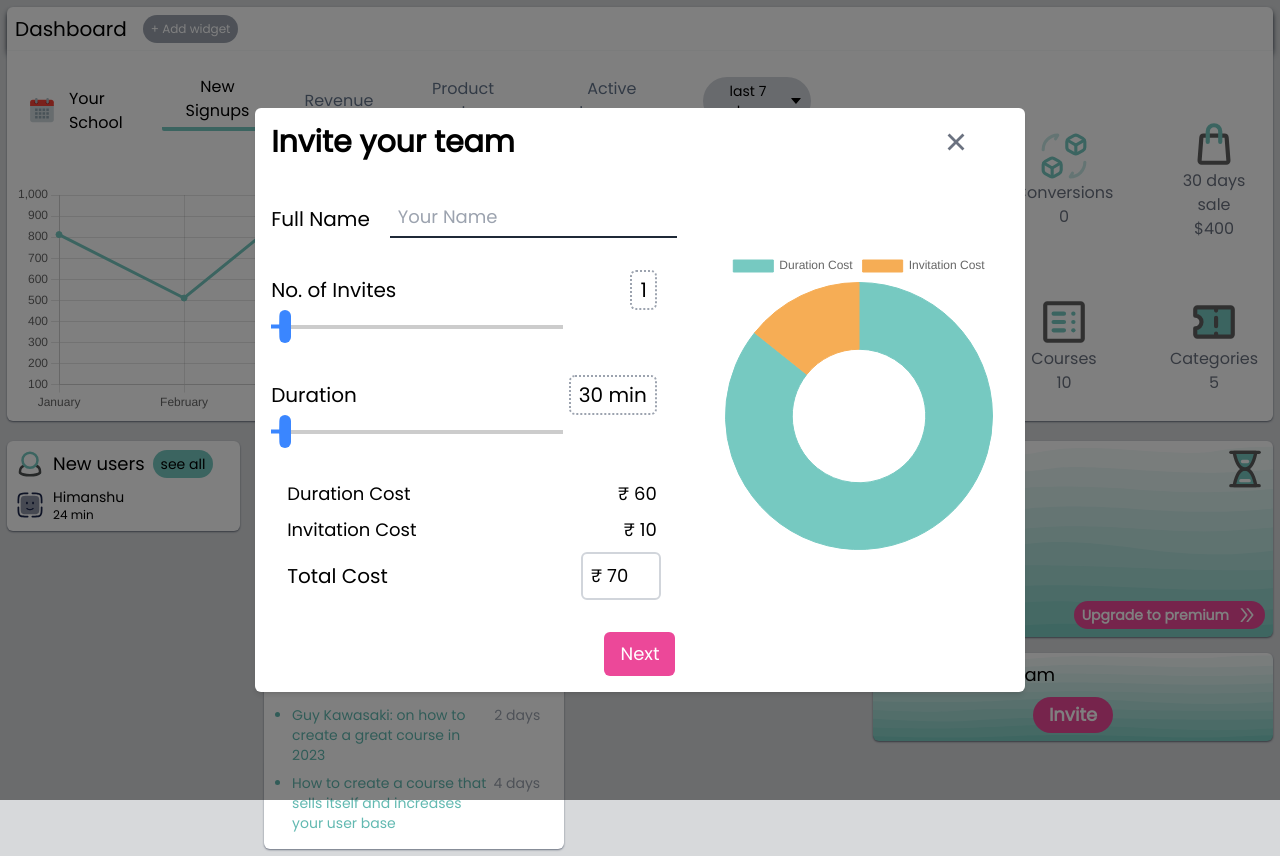
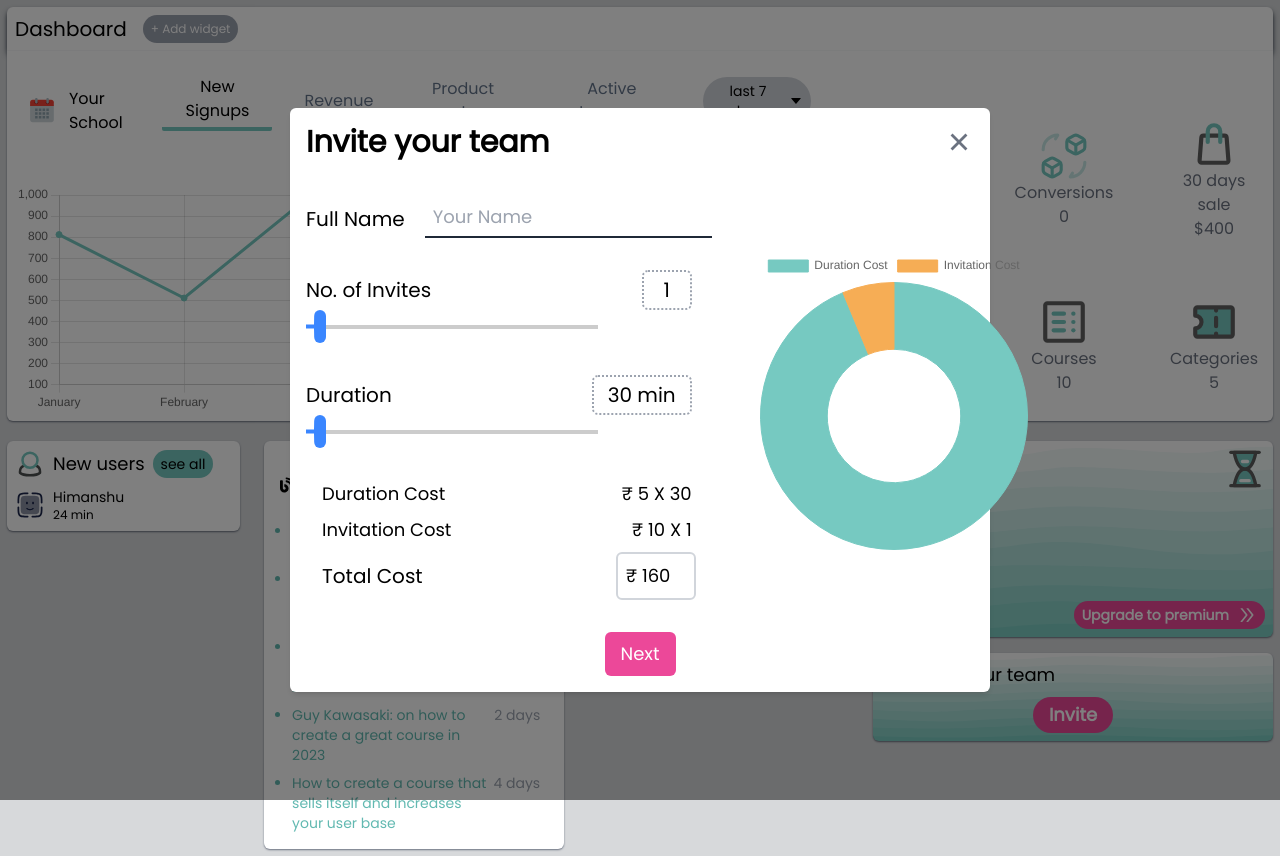
Before and after one commit to himanshu8443/dashboard, a React (Vite) app: page / in a window 1280 px wide. Both pictures are taken after a click on the button "Invite". Built offline with nearby package versions, Linux system fonts and the light colour scheme; some icons are missing.

Commit message:
Invitation cost

```diff
--- a/src/components/Modal/Modal.jsx
+++ b/src/components/Modal/Modal.jsx
@@ -6,14 +6,14 @@ import { IoCloseSharp } from 'react-icons/io5'
 
 const Modal = ({ setShowModal }) => {
     const basePrice = 10;
-    const durationMultiplier = 2;
+    const durationMultiplier = 5;
     const [noOfInvites, setNoOfInvites] = useState(1)
     const [duration, setDuration] = useState(30)
     const [cost, setCost] = useState(basePrice * noOfInvites + durationMultiplier * duration)
     return (
         <div className=' fixed top-0 left-0 w-full h-full bg-black bg-opacity-50 flex justify-center items-center overflow-scroll'>
-            <div className=' bg-white p-4 rounded-md shadow-md overflow-scrolls'>
-                <div className=' flex gap-4 justify-between items-center w-[80vw]  md:w-[700px] overflow-scroll'>
+            <div className=' bg-white p-4 rounded-md shadow-md overflow-scrolls w-[90vw]  md:w-[700px]'>
+                <div className=' flex gap-4 justify-between items-center'>
                     <h1 className=' text-3xl font-bold'>Invite your team</h1>
                     <button
                         onClick={() => { setShowModal(false) }}
@@ -28,7 +28,7 @@ const Modal = ({ setShowModal }) => {
                         <div className='flex flex-col'>
                             <div className='flex gap-7 justify-between items-center'>
                                 <label className=' text-xl font-medium whitespace-nowrap'>No. of Invites</label>
-                                <p className=' text-xl font-medium mr-5 border-dotted border-gray-400 border-2 px-2 py-1 rounded-md'>{noOfInvites}</p>
+                                <p className=' min-w-[50px] text-center text-xl font-medium mr-5 border-dotted border-gray-400 border-2 px-2 py-1 rounded-md'>{noOfInvites}</p>
                             </div>
                             <input type='range' min={1} max={500} value={noOfInvites}
                                 onChange={(e) => { setNoOfInvites(e.target.value); setCost(e.target.value * basePrice + durationMultiplier * duration) }}
@@ -37,7 +37,7 @@ const Modal = ({ setShowModal }) => {
                         <div className='flex flex-col'>
                             <div className='flex gap-7 justify-between items-center'>
                                 <label className=' text-xl font-medium whitespace-nowrap'>Duration</label>
-                                <p className=' text-xl font-medium mr-5 border-dotted border-gray-400 border-2 px-2 py-1 rounded-md'>{duration} min</p>
+                                <p className='min-w-[100px] text-center text-xl font-medium mr-5 border-dotted border-gray-400 border-2 px-2 py-1 rounded-md'>{duration} min</p>
                             </div>
                             <input type='range' min={30} max={240} value={duration}
                                 onChange={(e) => { setDuration(e.target.value); setCost(e.target.value * durationMultiplier + noOfInvites * basePrice) }}
@@ -46,11 +46,11 @@ const Modal = ({ setShowModal }) => {
                         <div className='flex flex-col gap-2 ml-4'>
                             <div className=' gap-8 justify-between items-center hidden md:flex'>
                                 <label className=' text-lg font-medium whitespace-nowrap'>Duration Cost</label>
-                                <p className=' text-lg font-medium mr-5'>₹ {durationMultiplier * duration}</p>
+                                <p className=' text-lg font-medium mr-5'>₹ {durationMultiplier} X {duration}</p>
                             </div>
                             <div className=' gap-8 justify-between items-center hidden md:flex'>
                                 <label className=' text-lg font-medium whitespace-nowrap'>Invitation Cost</label>
-                                <p className=' text-lg font-medium mr-5'>₹ {basePrice * noOfInvites}</p>
+                                <p className=' text-lg font-medium mr-5'>₹ {basePrice} X {noOfInvites}</p>
                             </div>
                             <div className='flex gap-8 justify-between items-center'>
                                 <label className=' text-xl font-medium whitespace-nowrap '>Total Cost</label>
```
